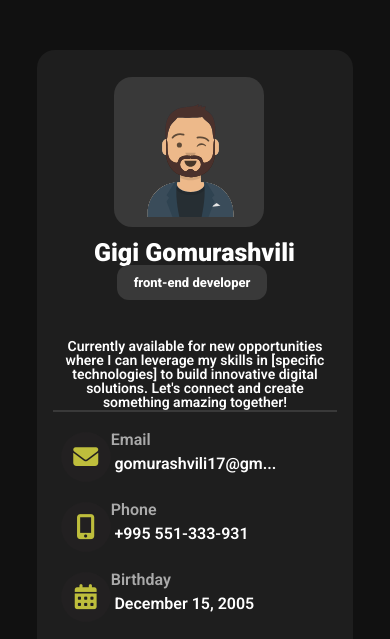
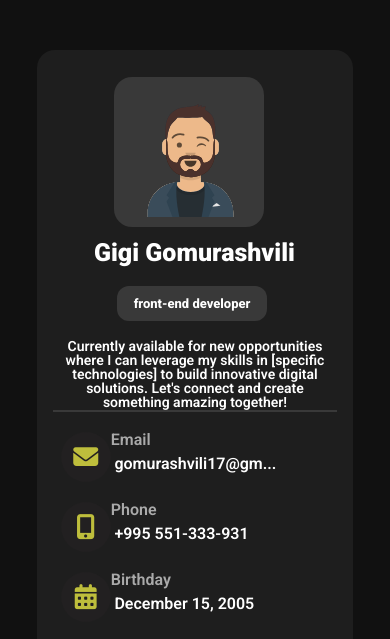
Before and after one commit to Gigc19/New-Portfolio, a website: page index.html in a window 390 px wide. Shown: the top 639 px of the page. Drawn offline with Linux system fonts and the light colour scheme.

Commit message:
Update responsive.css

```diff
--- a/CSS/responsive.css
+++ b/CSS/responsive.css
@@ -184,7 +184,7 @@
     left: 18%;
   }
   .profMain {
-    top: 29%;
+    top: 31.5%;
     left: 30%;
   }
   .Phoneto,
```
